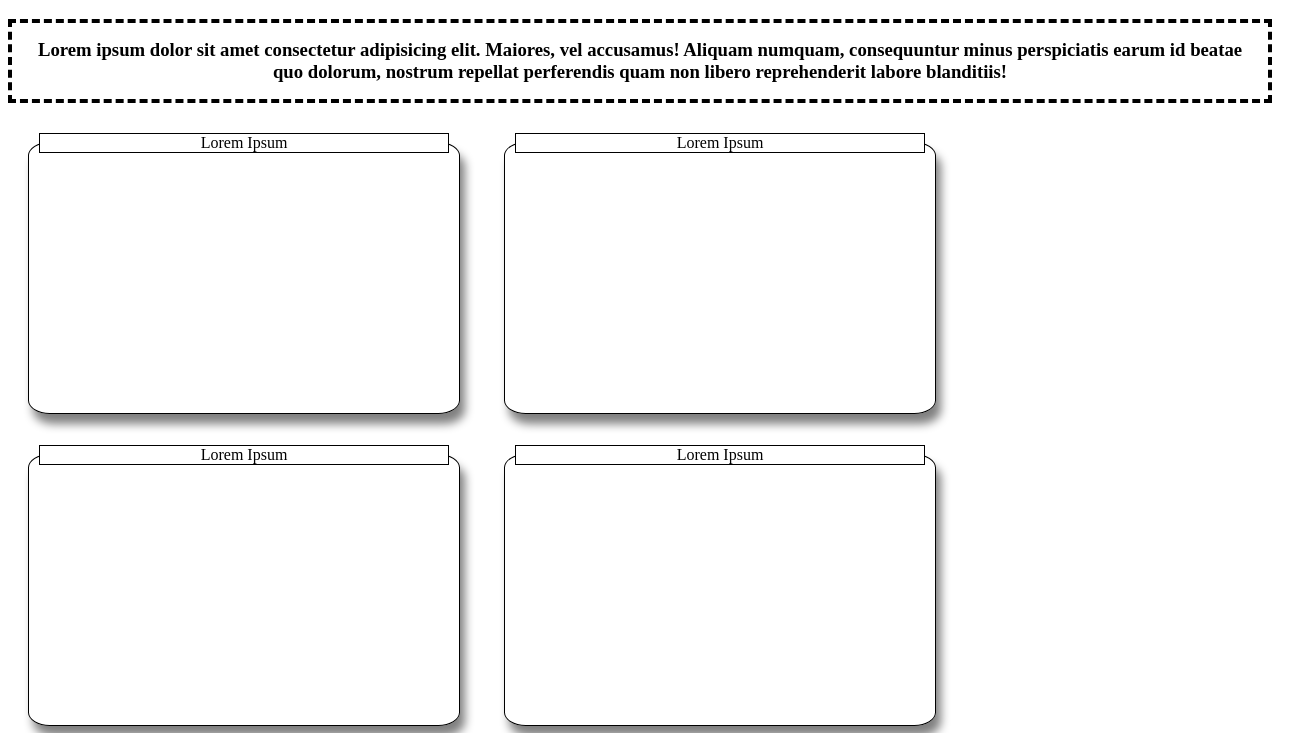
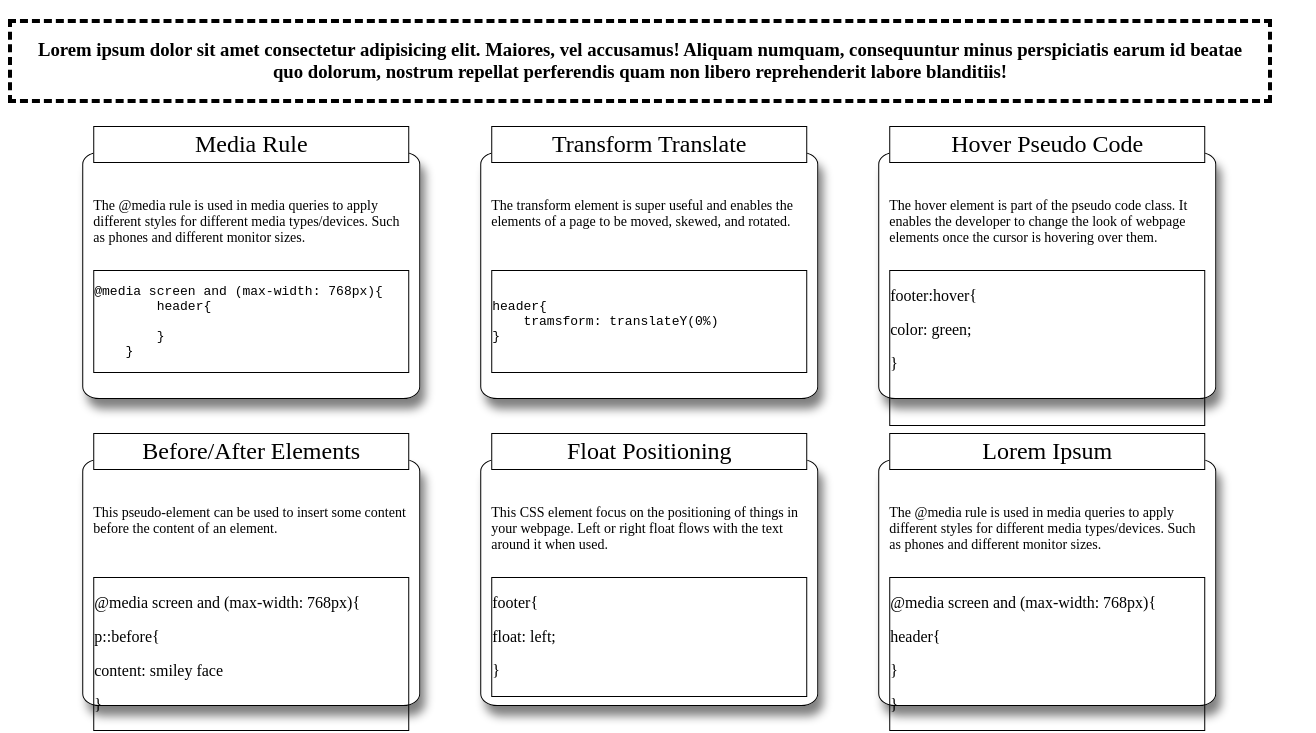
Before and after one commit to ryanpaynt/mini-proj-02, a plain HTML site: page index.html in a window 1280 px wide. Shown: the part 101-834 px from the top of the page, 1316 px wide, since content can reach past the window. Drawn offline with Linux system fonts and the light colour scheme.

Commit message:
committing

```diff
--- a/assets/css/style.css
+++ b/assets/css/style.css
@@ -10,17 +10,22 @@ h3{
     padding: 16px;
 }
 
+.mid-section-top, .mid-section-bott{
+transform: translateX(3.5%)
+}
+
 .cards{
     display: inline-block;
     border-style: solid;
     border-width: 1px;
     padding: 10px;
-    margin: 20px;
-    flex: 1 0 300px;
+    margin: 30px;
+    flex: 1 0 250px;
     border-radius: 5%;
     box-shadow: 5px 10px 10px gray;
-    width: 410px;
-    height: 250px;
+    width: 25%;
+    height: 225px;
+    float: left;
 }
 
 .cards .card-header{
@@ -28,13 +33,31 @@ h3{
     transform: translateY(-100%);
     background-color: white;
     border: 1px solid black;
+    font-size: 24px;
+    padding: 4px;
 }
 
-body{
-    height: 300px;
+.definition{
+    transform: translate(0,-16px);
+    font-size: 14px;
+    height: 40px;
+    box-sizing: border-box;
+    margin-bottom: 32px;
+}
+
+.code-body{
+    border-style: solid;
+    border-width: 1px;
+    transform: translate(0,-16px);
+}
+
+pre{
+    box-sizing: border-box;
 }
 
 footer{
+    clear: both;
     padding-top: 36px;
     padding-bottom: 24px;
+    text-align: center;
 }
--- a/index.html
+++ b/index.html
@@ -18,29 +18,82 @@
             repellat perferendis quam non libero reprehenderit labore blanditiis!</h3>
     </section>
 
-    <section>
+    <section class="mid-section-top">
+
         <section class="cards">
-            <section class="card-header"> Lorem Ipsum</section>
+            <section class="card-header"> Media Rule</section>
+            <p class="definition">The @media rule is used in media queries to apply different styles for different media types/devices.
+                Such as phones and different monitor sizes.</p>
+                <article class="code-body">
+<pre>@media screen and (max-width: 768px){
+        header{
+
+        }
+    }</pre>
+                </article>
+        </section>
+
+        <section class="cards">
+            <section class="card-header"> Transform Translate</section>
+            <p class="definition">The transform element is super useful and enables the elements of a page to be moved, skewed, and rotated.</p>
+
+            <article class="code-body">
+                <pre>
+header{
+    tramsform: translateY(0%)
+}
+                </pre>
+            </article>
+        </section>
+
+        <section class="cards">
+            <section class="card-header"> Hover Pseudo Code</section>
+            <p class="definition">The hover element is part of the pseudo code class.
+                It enables the developer to change the look of webpage elements once the cursor is hovering over them.</p>
+                <article class="code-body">
+                    <p>footer:hover{</p>
+                        <p>color: green;</p>
+                            <p>}</p>
+                        <br><br>
+                </article>
+        </section>
+    </section>
+
+    <section class="mid-section-bott">
+        <section class="cards">
+            <section class="card-header"> Before/After Elements</section>
+            <p class="definition">This pseudo-element can be used to insert some content before the content of an element.</p>
+
+                <article class="code-body">
+                    <p>@media screen and (max-width: 768px){</p>
+                        <p>p::before{</p>
+                            <p>content: smiley face</p>
+                            <p>}</p>
+                </article>
+        </section>
+
+        <section class="cards">
+            <section class="card-header"> Float Positioning</section>
+            <p class="definition">This CSS element focus on the positioning of things in your webpage.
+                Left or right float flows with the text around it when used.</p>
+                <article class="code-body">
+                    <p>footer{</p>
+                        <p>float: left;</p>
+                        <p>}</p>
+
+                </article>
         </section>
 
         <section class="cards">
             <section class="card-header"> Lorem Ipsum</section>
-        </section>
-
-        <section class="cards">
-            <section class="card-header"> Lorem Ipsum</section>
-        </section>
-
-        <section class="cards">
-            <section class="card-header"> Lorem Ipsum</section>
-        </section>
-
-        <section class="cards">
-            <section class="card-header"> Lorem Ipsum</section>
-        </section>
-
-        <section class="cards">
-            <section class="card-header"> Lorem Ipsum</section>
+            <p class="definition">The @media rule is used in media queries to apply different styles for different media types/devices.
+                Such as phones and different monitor sizes.</p>
+                <article class="code-body">
+                    <p>@media screen and (max-width: 768px){</p>
+                        <p>header{</p>
+                            <p>      }</p>
+                            <p>}</p>
+                </article>
         </section>
 
     </section>
```
